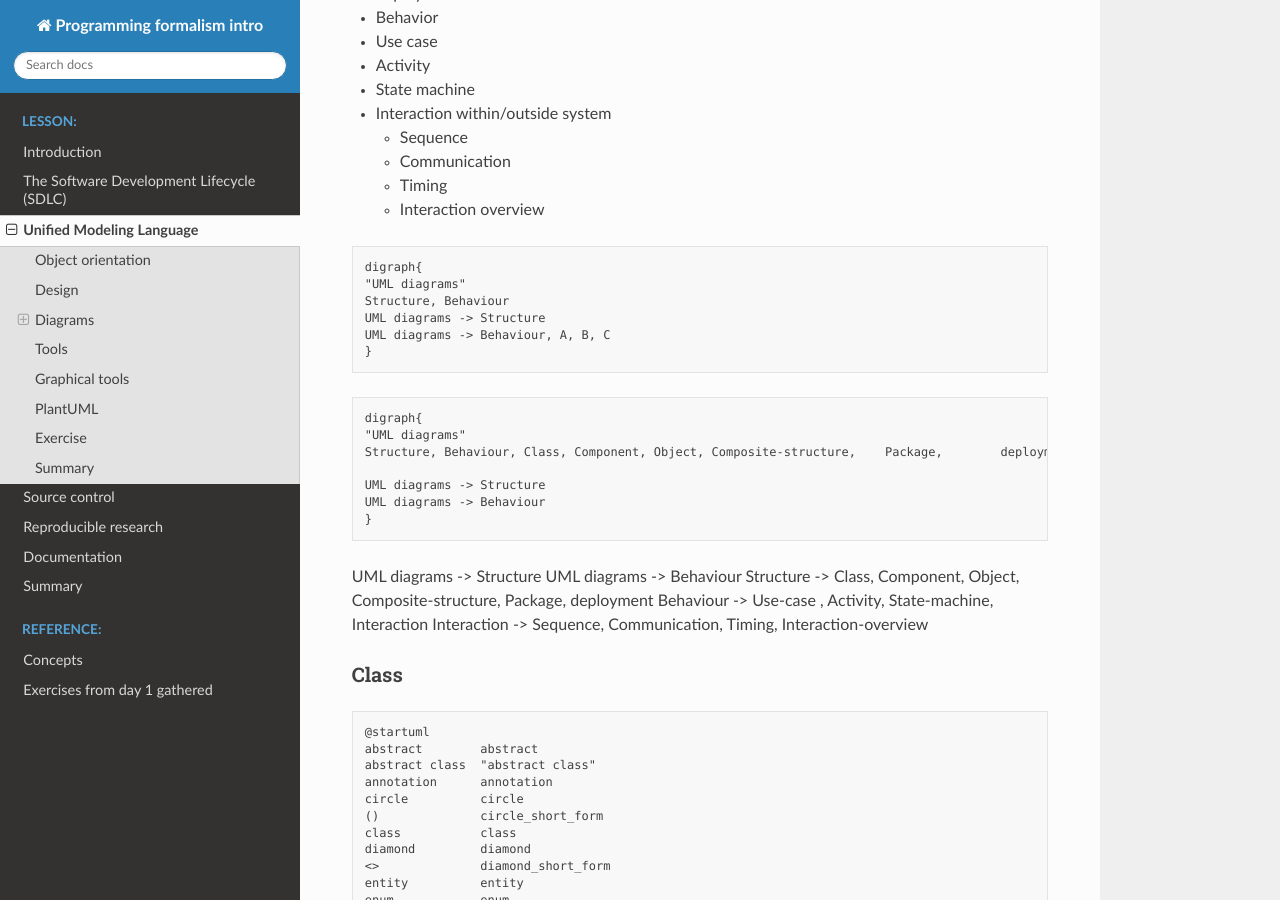
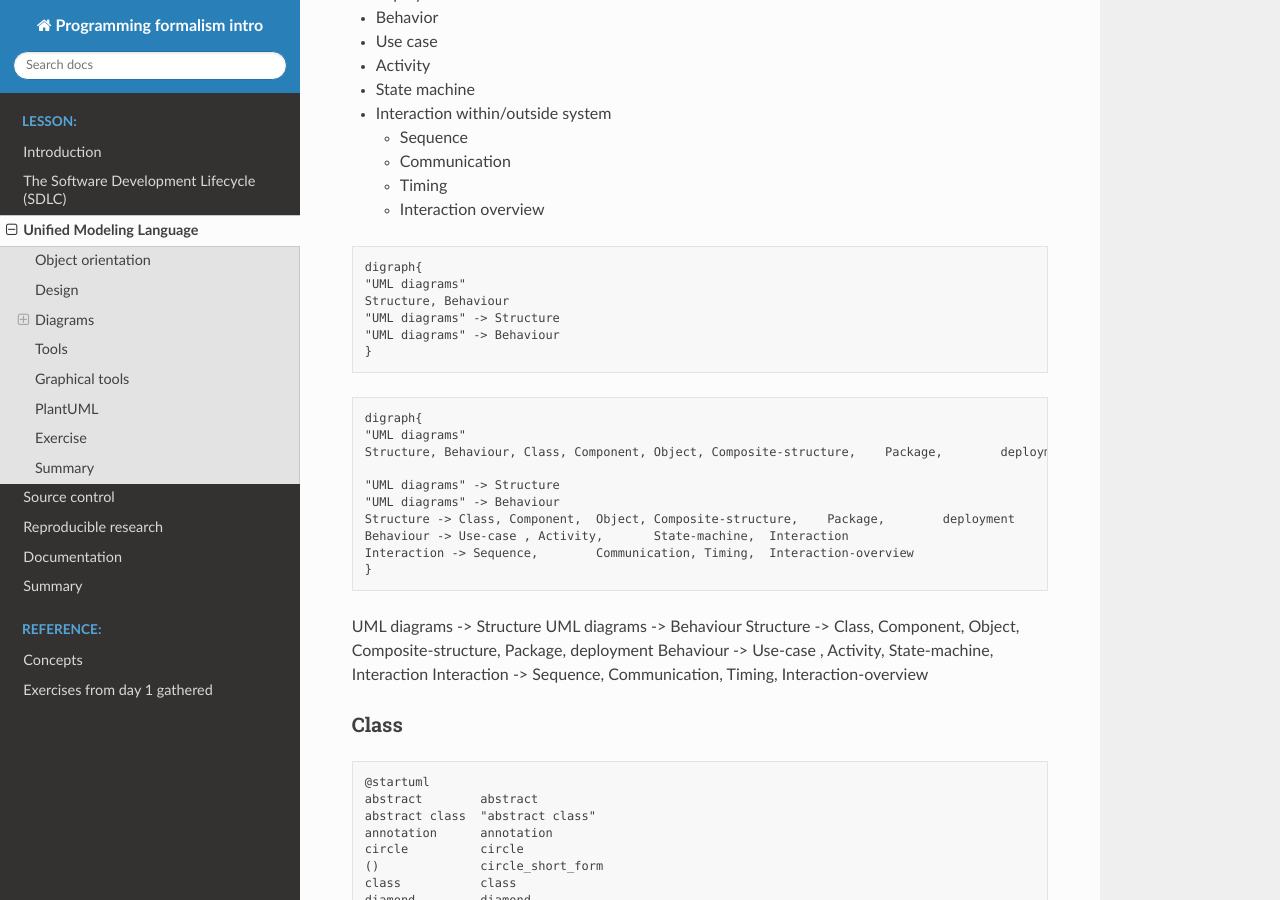
Before and after one commit to UPPMAX/programming_formalisms_intro, a Sphinx documentation site: the page built from doc/flowcharts.md, in a window 1280 px wide and 900 px high, scrolled down 1236 px. Built offline with Sphinx 7.4.7 and the Read the Docs theme 2.0.0, drawn with Linux system fonts in a browser that asks for light colours; pages that are not in the unit, such as notebooks, are missing from menus.

Commit message:
Update flowcharts.md

````diff
--- a/doc/flowcharts.md
+++ b/doc/flowcharts.md
@@ -58,8 +58,8 @@
 digraph{
 "UML diagrams"
 Structure, Behaviour
-UML diagrams -> Structure
-UML diagrams -> Behaviour, A, B, C
+"UML diagrams" -> Structure
+"UML diagrams" -> Behaviour
 }
 ```
 
@@ -68,8 +68,11 @@
 "UML diagrams"
 Structure, Behaviour, Class, Component,	Object,	Composite-structure,	Package,	deployment,	Behavior,	Use-case ,	Activity,	State-machine,	Interaction, Sequence,	Communication, Timing,	Interaction-overview
 
-UML diagrams -> Structure
-UML diagrams -> Behaviour
+"UML diagrams" -> Structure
+"UML diagrams" -> Behaviour
+Structure -> Class, Component,	Object,	Composite-structure,	Package,	deployment
+Behaviour -> Use-case ,	Activity,	State-machine,	Interaction
+Interaction -> Sequence,	Communication, Timing,	Interaction-overview
 }
 ```
 
````
